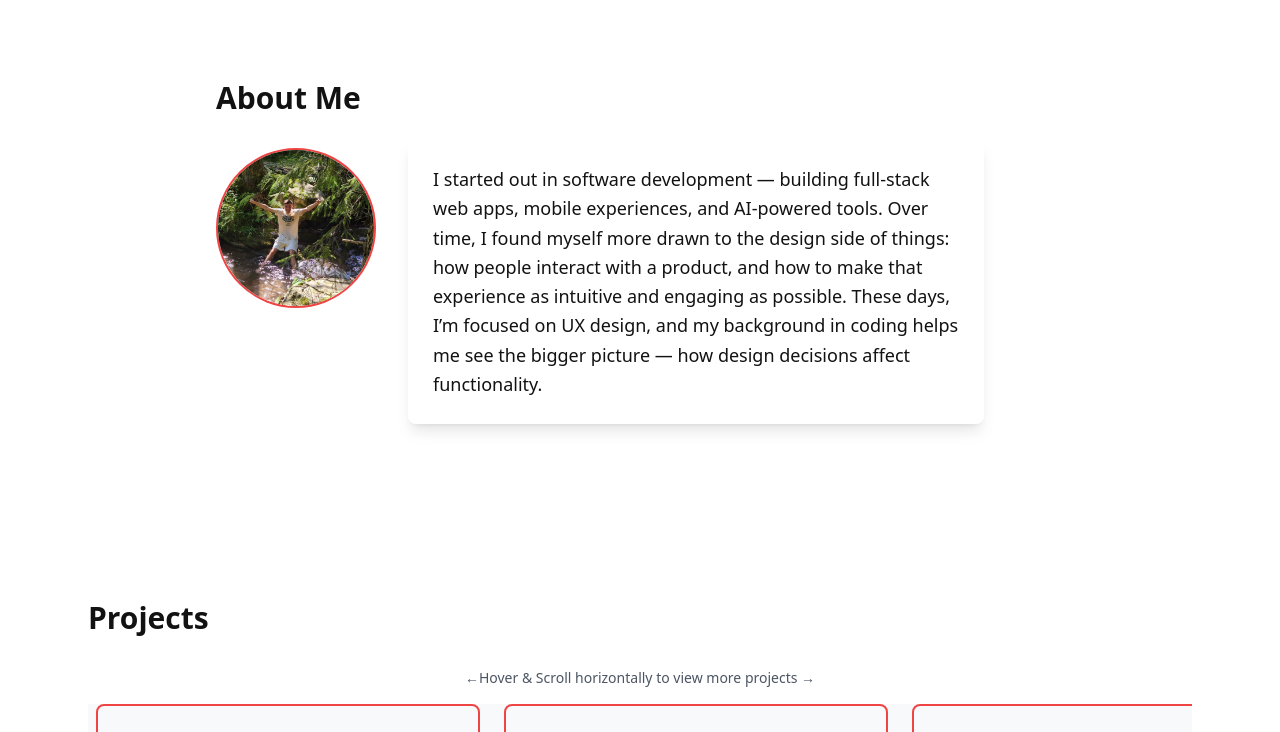
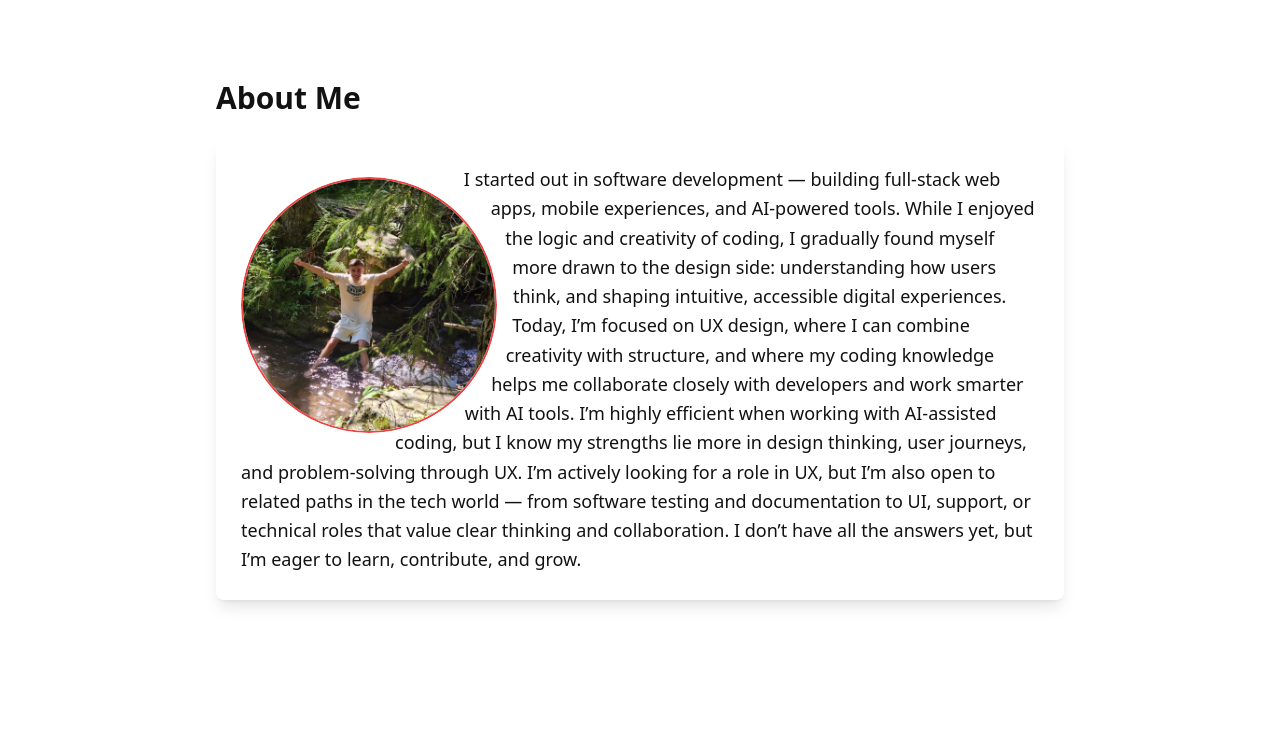
Before and after one commit to FabianC1/PortfolioWebsite, a React (Vite) app: page / in a window 1280 px wide. Shown: the part 704-1436 px from the top of the page. Built offline with nearby package versions, Linux system fonts and the light colour scheme.

Commit message:
Updated About me section

```diff
--- a/src/App.tsx
+++ b/src/App.tsx
@@ -505,25 +505,30 @@ function App() {
 
       {/* About section */}
       <div className="w-full overflow-x-hidden">
-        <section
-          id="about"
-          className="max-w-4xl mx-auto py-24 px-6 relative"
-        >
-          <h2 className="text-3xl font-bold text-charcoalBlack dark:text-purple-300 mb-6 text-center md:text-left">About Me</h2>
+        <section id="about" className="max-w-4xl mx-auto py-24 px-6 relative">
+          <h2 className="text-3xl font-bold text-charcoalBlack dark:text-purple-300 mb-6 text-center md:text-left">
+            About Me
+          </h2>
 
-          <div className="flex flex-col md:flex-row gap-8 items-start">
+          <div className="backdrop-blur-sm bg-white/5 p-6 rounded-lg border border-white/10 shadow-lg max-w-4xl text-charcoalBlack dark:text-gray-300 text-lg leading-relaxed">
             <img
               src="/image2.jpg"
               alt="Fabian Galasel"
-              className="w-40 h-40 rounded-full border-2 border-orange dark:border-purple-500 mt-2 flex-shrink-0 object-cover mx-auto md:mx-0"
+              className="w-64 h-64 rounded-full border-2 border-orange dark:border-purple-500 object-cover float-left mr-6 mb-2"
+              style={{
+                shapeOutside: 'circle()',
+                clipPath: 'circle()',
+                transform: 'translateY(0.75rem)' // lowers the image without affecting text wrap
+              }}
             />
-            <p className="text-charcoalBlack dark:text-gray-300 leading-relaxed text-lg backdrop-blur-sm bg-white/5 p-6 rounded-lg border border-white/10 shadow-lg max-w-xl">
-              I started out in software development — building full-stack web apps, mobile experiences, and AI-powered tools.
-              Over time, I found myself more drawn to the design side of things: how people interact with a product, and how to make that experience as intuitive and engaging as possible.
-              These days, I’m focused on UX design, and my background in coding helps me see the bigger picture — how design decisions affect functionality.
+            <p>
+              I started out in software development — building full-stack web apps, mobile experiences, and AI-powered tools. While I enjoyed the logic and creativity of coding, I gradually found myself more drawn to the design side: understanding how users think, and shaping intuitive, accessible digital experiences.
+              Today, I’m focused on UX design, where I can combine creativity with structure, and where my coding knowledge helps me collaborate closely with developers and work smarter with AI tools.
+              I’m highly efficient when working with AI-assisted coding, but I know my strengths lie more in design thinking, user journeys, and problem-solving through UX.
+              I’m actively looking for a role in UX, but I’m also open to related paths in the tech world — from software testing and documentation to UI, support, or technical roles that value clear thinking and collaboration.
+              I don’t have all the answers yet, but I’m eager to learn, contribute, and grow.
             </p>
           </div>
-
         </section>
       </div>
 
```
